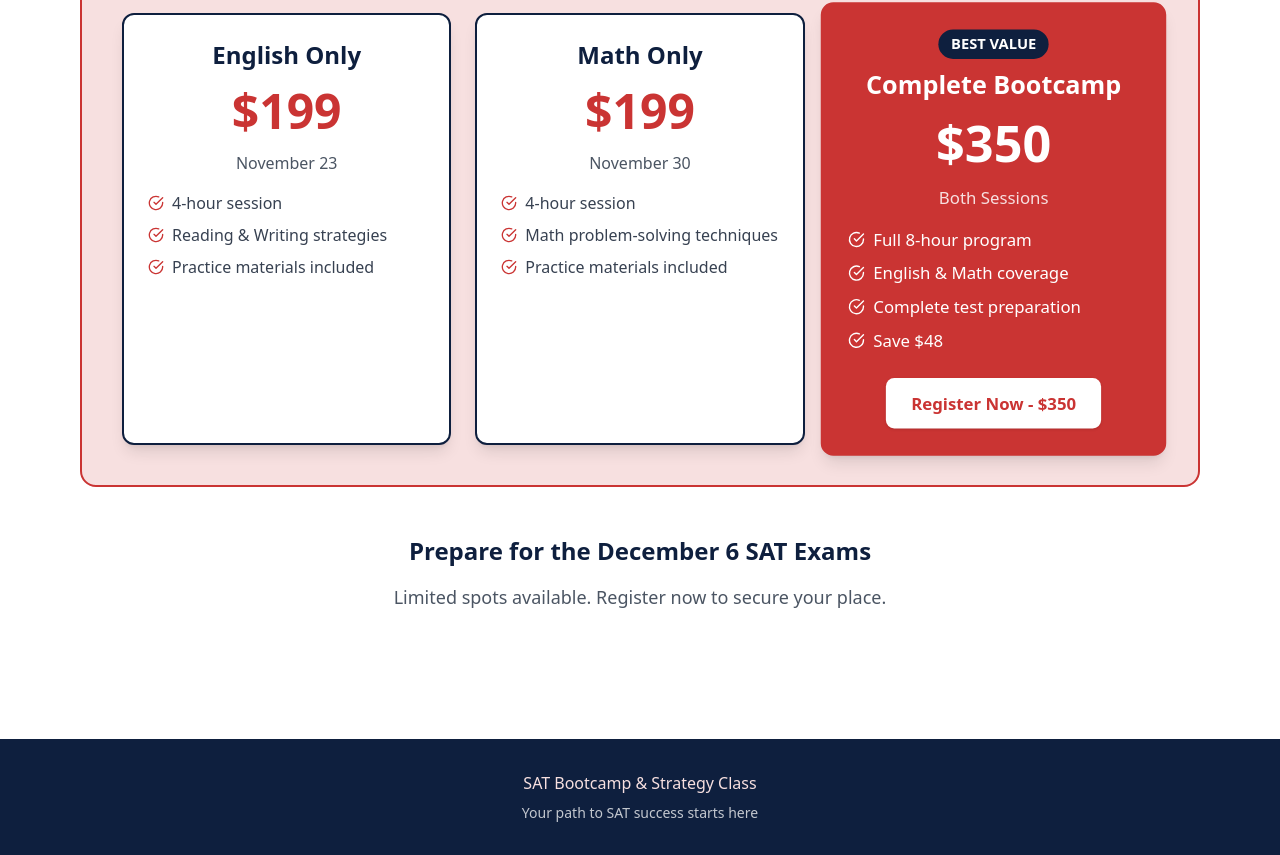
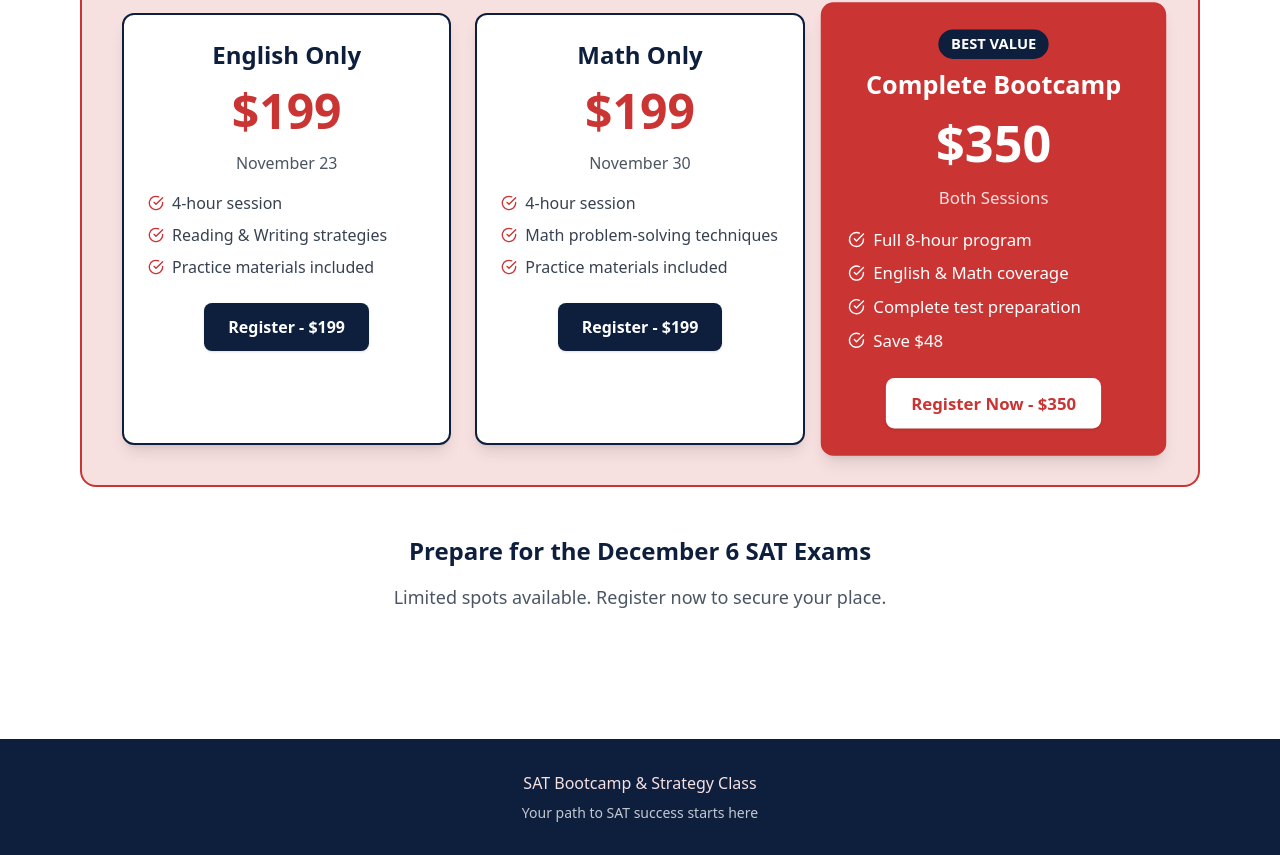
Before and after one commit to phcodesage/SAT-Bootcamp, a React (Vite) app: page / in a window 1280 px wide. Shown: the part 1689-2544 px from the top of the page. Built offline with nearby package versions, Linux system fonts and the light colour scheme.

Commit message:
added: math and english stripe checkout

```diff
--- a/src/App.tsx
+++ b/src/App.tsx
@@ -135,6 +135,14 @@ function App() {
                   <span>Practice materials included</span>
                 </li>
               </ul>
+              <a
+                href="https://buy.stripe.com/eVq14ge0A33Q9S978vdfG06"
+                target="_blank"
+                rel="noopener noreferrer"
+                className="mt-6 inline-block bg-[#0e1f3e] text-white font-semibold py-3 px-6 rounded-lg shadow hover:bg-[#ca3433] transition-colors"
+              >
+                Register - $199
+              </a>
             </div>
 
             <div className="bg-white rounded-xl p-6 shadow-lg text-center border-2 border-[#0e1f3e] hover:border-[#ca3433] transition-colors">
@@ -155,6 +163,14 @@ function App() {
                   <span>Practice materials included</span>
                 </li>
               </ul>
+              <a
+                href="https://buy.stripe.com/eVq14ge0A33Q9S978vdfG06"
+                target="_blank"
+                rel="noopener noreferrer"
+                className="mt-6 inline-block bg-[#0e1f3e] text-white font-semibold py-3 px-6 rounded-lg shadow hover:bg-[#ca3433] transition-colors"
+              >
+                Register - $199
+              </a>
             </div>
 
             <div className="bg-[#ca3433] text-white rounded-xl p-6 shadow-lg text-center border-2 border-[#ca3433] transform md:scale-105">
```
